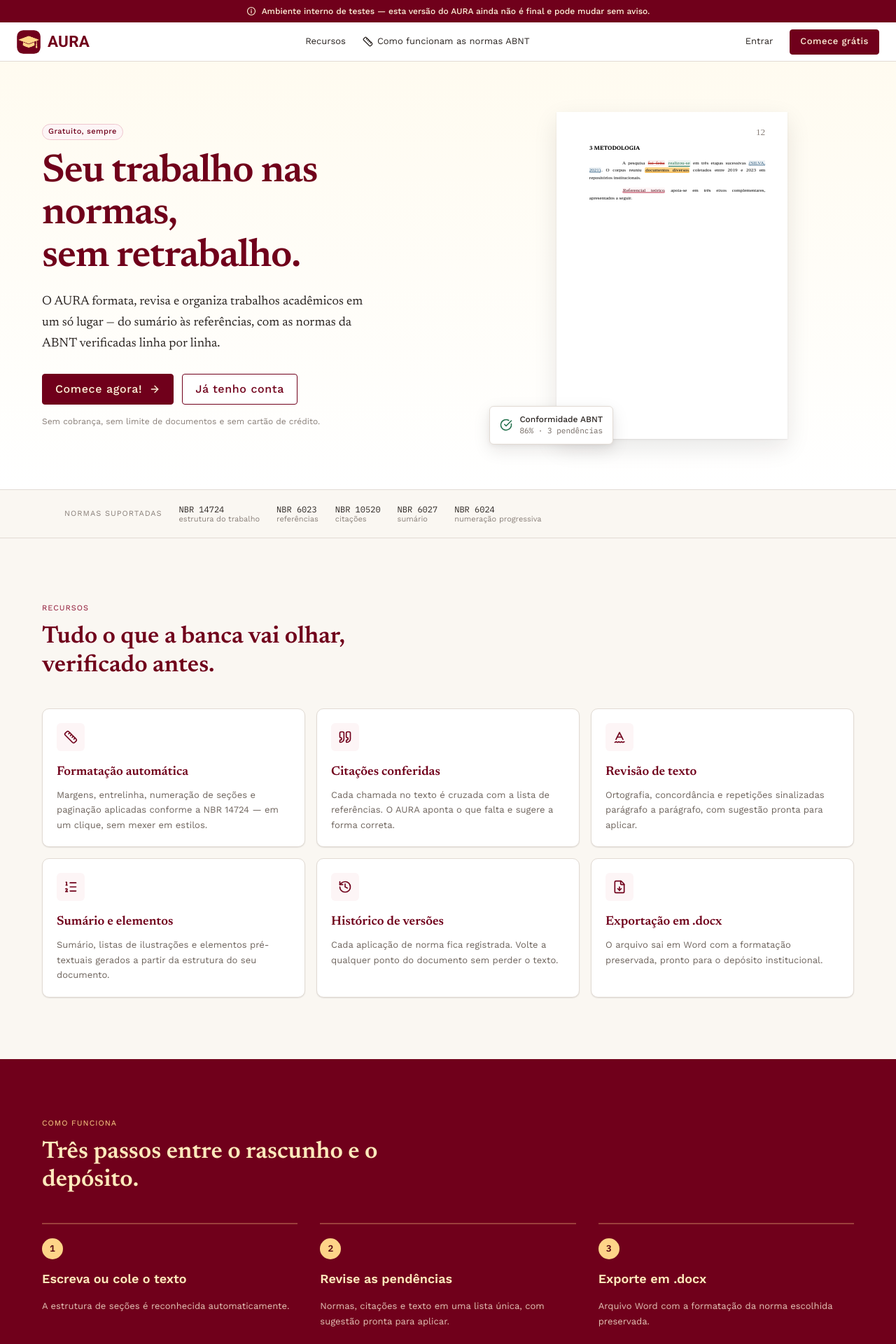
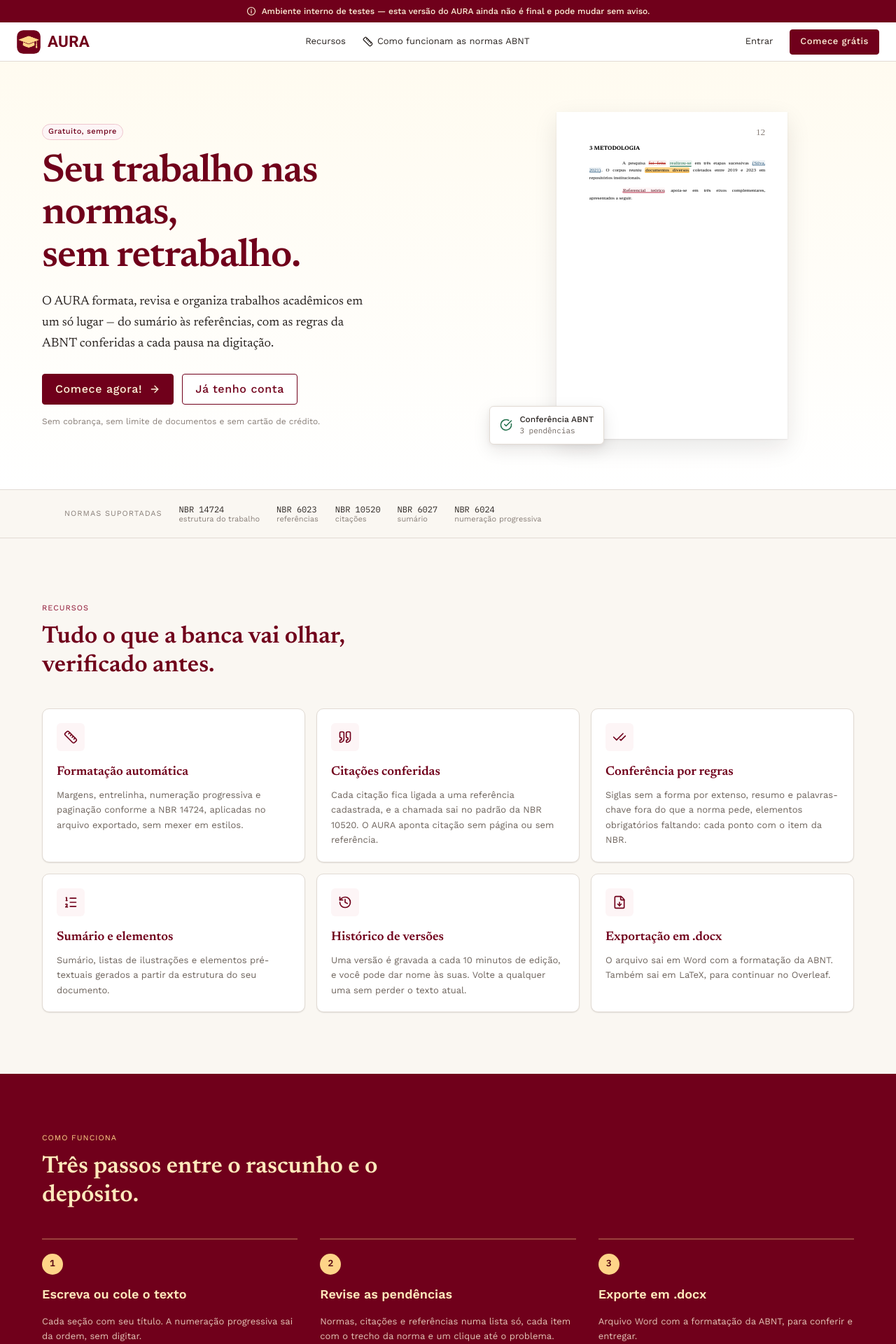
Before and after one commit to CombogoOrganizacao/AURA, a Next.js app: page / in a window 1280 px wide. Shown: the top 1920 px of the page at 70% size. Built offline with nearby package versions, Linux system fonts and the light colour scheme.

Commit message:
fix(landing): describe only what v1 does, and address the user in the masculine

```diff
--- a/app/page.tsx
+++ b/app/page.tsx
@@ -27,19 +27,19 @@
     icone: "ruler",
     titulo: "Formatação automática",
     descricao:
-      "Margens, entrelinha, numeração de seções e paginação aplicadas conforme a NBR 14724 — em um clique, sem mexer em estilos.",
+      "Margens, entrelinha, numeração progressiva e paginação conforme a NBR 14724, aplicadas no arquivo exportado, sem mexer em estilos.",
   },
   {
     icone: "quote",
     titulo: "Citações conferidas",
     descricao:
-      "Cada chamada no texto é cruzada com a lista de referências. O AURA aponta o que falta e sugere a forma correta.",
+      "Cada citação fica ligada a uma referência cadastrada, e a chamada sai no padrão da NBR 10520. O AURA aponta citação sem página ou sem referência.",
   },
   {
-    icone: "spell-check-2",
-    titulo: "Revisão de texto",
+    icone: "check-check",
+    titulo: "Conferência por regras",
     descricao:
-      "Ortografia, concordância e repetições sinalizadas parágrafo a parágrafo, com sugestão pronta para aplicar.",
+      "Siglas sem a forma por extenso, resumo e palavras-chave fora do que a norma pede, elementos obrigatórios faltando: cada ponto com o item da NBR.",
   },
   {
     icone: "list-ordered",
@@ -51,28 +51,28 @@
     icone: "history",
     titulo: "Histórico de versões",
     descricao:
-      "Cada aplicação de norma fica registrada. Volte a qualquer ponto do documento sem perder o texto.",
+      "Uma versão é gravada a cada 10 minutos de edição, e você pode dar nome às suas. Volte a qualquer uma sem perder o texto atual.",
   },
   {
     icone: "file-down",
     titulo: "Exportação em .docx",
     descricao:
-      "O arquivo sai em Word com a formatação preservada, pronto para o depósito institucional.",
+      "O arquivo sai em Word com a formatação da ABNT. Também sai em LaTeX, para continuar no Overleaf.",
   },
 ] as const;
 
 const PASSOS = [
   {
     titulo: "Escreva ou cole o texto",
-    descricao: "A estrutura de seções é reconhecida automaticamente.",
+    descricao: "Cada seção com seu título. A numeração progressiva sai da ordem, sem digitar.",
   },
   {
     titulo: "Revise as pendências",
-    descricao: "Normas, citações e texto em uma lista única, com sugestão pronta para aplicar.",
+    descricao: "Normas, citações e referências numa lista só, cada item com o trecho da norma e um clique até o problema.",
   },
   {
     titulo: "Exporte em .docx",
-    descricao: "Arquivo Word com a formatação da norma escolhida preservada.",
+    descricao: "Arquivo Word com a formatação da ABNT, para conferir e entregar.",
   },
 ] as const;
 
@@ -92,7 +92,7 @@
             </h1>
             <p className="mt-5 max-w-[46ch] font-serif text-lg leading-relaxed text-body">
               O AURA formata, revisa e organiza trabalhos acadêmicos em um só lugar — do sumário às
-              referências, com as normas da ABNT verificadas linha por linha.
+              referências, com as regras da ABNT conferidas a cada pausa na digitação.
             </p>
             <div className="mt-7 flex gap-3">
               <LinkButton
@@ -115,7 +115,7 @@
             Ilustração de marca — não é um painel funcional nem o documento
             de um usuário real: é o mesmo papel que uma captura de tela
             ilustrativa cumpre em qualquer landing. As marcas de revisão e o
-            "86% · 3 pendências" abaixo são exemplo fixo, igual ao que a
+            "3 pendências" abaixo são exemplo fixo, igual ao que a
             própria folha A4 do design system usa como elemento visual
             (readme da skill, "Fundos, imagens e texturas").
           */}
@@ -134,7 +134,7 @@
                 A pesquisa <RevisionMark kind="delete">foi feita</RevisionMark>{" "}
                 <RevisionMark kind="insert">realizou-se</RevisionMark> em três etapas sucessivas{" "}
                 <RevisionMark kind="citation" note="Falta a página">
-                  (SILVA, 2021)
+                  (Silva, 2021)
                 </RevisionMark>
                 . O corpus reuniu <RevisionMark kind="comment">documentos diversos</RevisionMark>{" "}
                 coletados entre 2019 e 2023 em repositórios institucionais.
@@ -154,8 +154,8 @@
                 <Icon name="circle-check-big" size={18} />
               </span>
               <div className="flex flex-col">
-                <span className="font-sans text-xs font-medium">Conformidade ABNT</span>
-                <span className="font-mono text-2xs text-muted">86% · 3 pendências</span>
+                <span className="font-sans text-xs font-medium">Conferência ABNT</span>
+                <span className="font-mono text-2xs text-muted">3 pendências</span>
               </div>
             </div>
           </div>
@@ -216,7 +216,7 @@
         <div className="mx-auto flex max-w-[1160px] flex-wrap items-center justify-between gap-8">
           <div>
             <h2 className="text-2xl text-on-creme">
-              Pronta para entregar sem susto de formatação?
+              Pronto para entregar sem susto de formatação?
             </h2>
             <p className="mt-2 text-sm text-bordo-800 opacity-80">
               Crie sua conta — sem custo, sem limite de documentos.
--- a/src/components/editor/nodes/CamposLegenda.tsx
+++ b/src/components/editor/nodes/CamposLegenda.tsx
@@ -68,7 +68,7 @@
         type="text"
         value={valor}
         onChange={(evento) => onChange(evento.target.value)}
-        placeholder="obrigatória — ex.: Elaborado pela autora (2026)"
+        placeholder="obrigatória — ex.: Elaborado pelo autor (2026)"
         aria-label={`Fonte — ${indicativoDe(rotulo, numero)}`}
         className={CLASSE_CAMPO}
       />
```
